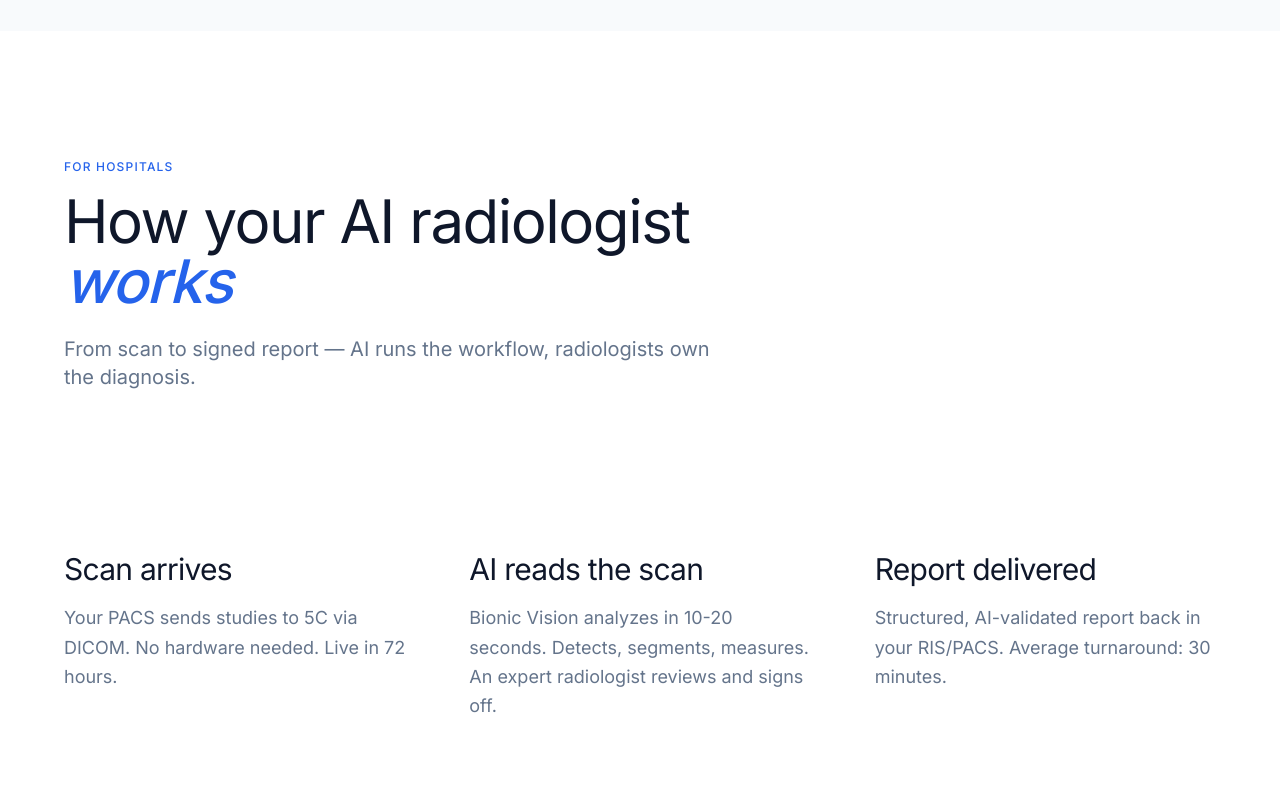
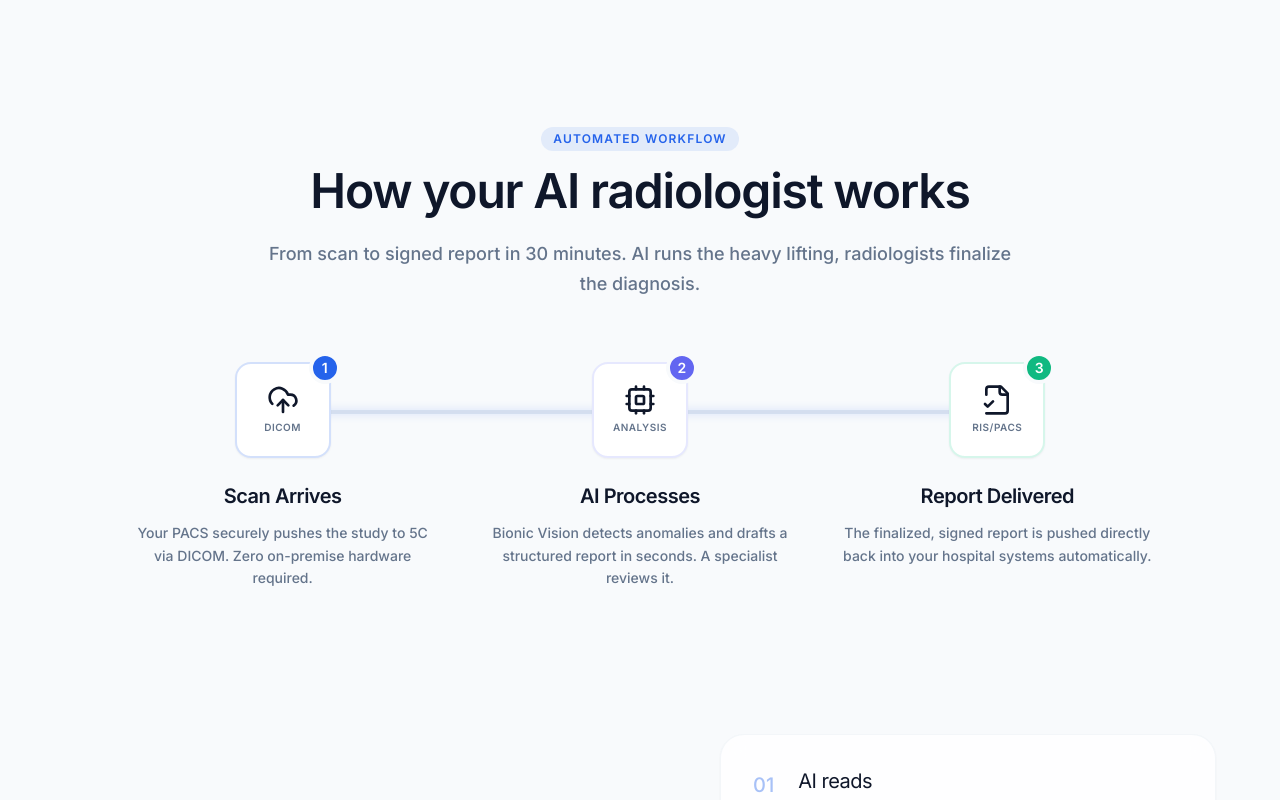
Before and after one commit to Hardy-techy/5c-network, a React (Vite) app: page / in a window 1280 px wide. Shown: the part 3480-4280 px from the top of the page. Built offline with nearby package versions, Linux system fonts and the light colour scheme.

Commit message:
Redesign How It Works to be a clear clinical workflow diagram for maximum buyer comprehension

```diff
--- a/src/components/HowItWorks.jsx
+++ b/src/components/HowItWorks.jsx
@@ -1,55 +1,71 @@
 import React from 'react';
+import { UploadCloud, Cpu, FileCheck2, ArrowRight } from 'lucide-react';
 
 const HowItWorks = () => {
   return (
-    <section className="pt-20 pb-16 md:pt-32 md:pb-24 bg-white" id="how-it-works">
+    <section className="pt-20 pb-16 md:pt-24 md:pb-20 bg-brand-surface" id="how-it-works">
       <div className="section-container">
 
-        <div className="mb-20 md:mb-32">
-          <span className="text-brand-primary font-medium tracking-widest text-xs mb-4 block uppercase">For Hospitals</span>
-          <h2 className="text-4xl md:text-5xl lg:text-6xl font-normal leading-[1.1] tracking-tight text-brand-dark mb-6 max-w-3xl">
-            How your AI radiologist <span className="font-medium italic text-brand-primary">works</span>
+        <div className="text-center max-w-3xl mx-auto mb-16">
+          <span className="text-brand-primary font-bold tracking-widest text-xs mb-4 block uppercase bg-brand-primary/10 w-fit mx-auto px-3 py-1 rounded-full">Automated Workflow</span>
+          <h2 className="text-4xl md:text-5xl font-semibold tracking-tight text-brand-dark mb-6">
+            How your AI radiologist works
           </h2>
-          <p className="text-lg md:text-xl text-brand-muted font-light leading-relaxed max-w-2xl">
-            From scan to signed report — AI runs the workflow, radiologists own the diagnosis.
+          <p className="text-lg text-brand-muted font-medium leading-relaxed">
+            From scan to signed report in 30 minutes. AI runs the heavy lifting, radiologists finalize the diagnosis.
           </p>
         </div>
 
-        <div className="grid grid-cols-1 md:grid-cols-3 gap-12 md:gap-8 lg:gap-16">
+        {/* Workflow Diagram style layout */}
+        <div className="relative max-w-5xl mx-auto">
 
-          {/* Step 1 */}
-          <div className="relative group">
-            <div className="text-[120px] leading-none font-bold text-brand-light/60 transition-colors group-hover:text-brand-primary/10 absolute -top-12 -left-4 md:-top-16 md:-left-8 z-0">1</div>
-            <div className="relative z-10 pt-8">
-              <h3 className="text-2xl md:text-3xl font-normal text-brand-dark mb-4 tracking-tight group-hover:text-brand-primary transition-colors">Scan arrives</h3>
-              <p className="text-lg text-brand-muted font-light leading-relaxed">
-                Your PACS sends studies to 5C via DICOM. No hardware needed. Live in 72 hours.
+          {/* Connecting Line */}
+          <div className="hidden md:block absolute top-[48px] left-[15%] right-[15%] h-1 bg-brand-border z-0 rounded-full">
+             <div className="h-full bg-brand-primary/20 w-full animate-pulse blur-sm"></div>
+          </div>
+
+          <div className="grid grid-cols-1 md:grid-cols-3 gap-12 relative z-10">
+
+            {/* Process 1 */}
+            <div className="flex flex-col items-center text-center">
+              <div className="w-24 h-24 rounded-2xl bg-white border-2 border-brand-primary/20 flex flex-col items-center justify-center mb-6 shadow-sm relative group hover:border-brand-primary transition-colors">
+                <div className="absolute -top-3 -right-3 w-8 h-8 rounded-full bg-brand-primary text-white flex items-center justify-center font-bold text-sm border-4 border-brand-surface">1</div>
+                <UploadCloud className="w-8 h-8 text-brand-dark mb-1 group-hover:text-brand-primary transition-colors" />
+                <span className="text-[10px] font-bold text-brand-muted uppercase tracking-wider">DICOM</span>
+              </div>
+              <h3 className="text-xl font-bold text-brand-dark mb-3">Scan Arrives</h3>
+              <p className="text-sm text-brand-muted font-medium leading-relaxed">
+                Your PACS securely pushes the study to 5C via DICOM. Zero on-premise hardware required.
               </p>
             </div>
-          </div>
 
-          {/* Step 2 */}
-          <div className="relative group">
-            <div className="text-[120px] leading-none font-bold text-brand-light/60 transition-colors group-hover:text-indigo-500/10 absolute -top-12 -left-4 md:-top-16 md:-left-8 z-0">2</div>
-            <div className="relative z-10 pt-8">
-              <h3 className="text-2xl md:text-3xl font-normal text-brand-dark mb-4 tracking-tight group-hover:text-indigo-500 transition-colors">AI reads the scan</h3>
-              <p className="text-lg text-brand-muted font-light leading-relaxed">
-                Bionic Vision analyzes in 10-20 seconds. Detects, segments, measures. An expert radiologist reviews and signs off.
+            {/* Process 2 */}
+            <div className="flex flex-col items-center text-center">
+              <div className="w-24 h-24 rounded-2xl bg-white border-2 border-indigo-400/20 flex flex-col items-center justify-center mb-6 shadow-sm relative group hover:border-indigo-500 transition-colors">
+                 <div className="absolute -top-3 -right-3 w-8 h-8 rounded-full bg-indigo-500 text-white flex items-center justify-center font-bold text-sm border-4 border-brand-surface">2</div>
+                <Cpu className="w-8 h-8 text-brand-dark mb-1 group-hover:text-indigo-600 transition-colors" />
+                <span className="text-[10px] font-bold text-brand-muted uppercase tracking-wider">Analysis</span>
+              </div>
+              <h3 className="text-xl font-bold text-brand-dark mb-3">AI Processes</h3>
+              <p className="text-sm text-brand-muted font-medium leading-relaxed">
+                Bionic Vision detects anomalies and drafts a structured report in seconds. A specialist reviews it.
               </p>
             </div>
-          </div>
 
-          {/* Step 3 */}
-          <div className="relative group">
-            <div className="text-[120px] leading-none font-bold text-brand-light/60 transition-colors group-hover:text-emerald-500/10 absolute -top-12 -left-4 md:-top-16 md:-left-8 z-0">3</div>
-            <div className="relative z-10 pt-8">
-              <h3 className="text-2xl md:text-3xl font-normal text-brand-dark mb-4 tracking-tight group-hover:text-emerald-500 transition-colors">Report delivered</h3>
-              <p className="text-lg text-brand-muted font-light leading-relaxed">
-                Structured, AI-validated report back in your RIS/PACS. Average turnaround: 30 minutes.
+            {/* Process 3 */}
+            <div className="flex flex-col items-center text-center">
+              <div className="w-24 h-24 rounded-2xl bg-white border-2 border-emerald-400/20 flex flex-col items-center justify-center mb-6 shadow-sm relative group hover:border-emerald-500 transition-colors">
+                 <div className="absolute -top-3 -right-3 w-8 h-8 rounded-full bg-emerald-500 text-white flex items-center justify-center font-bold text-sm border-4 border-brand-surface">3</div>
+                <FileCheck2 className="w-8 h-8 text-brand-dark mb-1 group-hover:text-emerald-600 transition-colors" />
+               <span className="text-[10px] font-bold text-brand-muted uppercase tracking-wider">RIS/PACS</span>
+              </div>
+              <h3 className="text-xl font-bold text-brand-dark mb-3">Report Delivered</h3>
+              <p className="text-sm text-brand-muted font-medium leading-relaxed">
+                The finalized, signed report is pushed directly back into your hospital systems automatically.
               </p>
             </div>
+
           </div>
-
         </div>
 
       </div>
```
